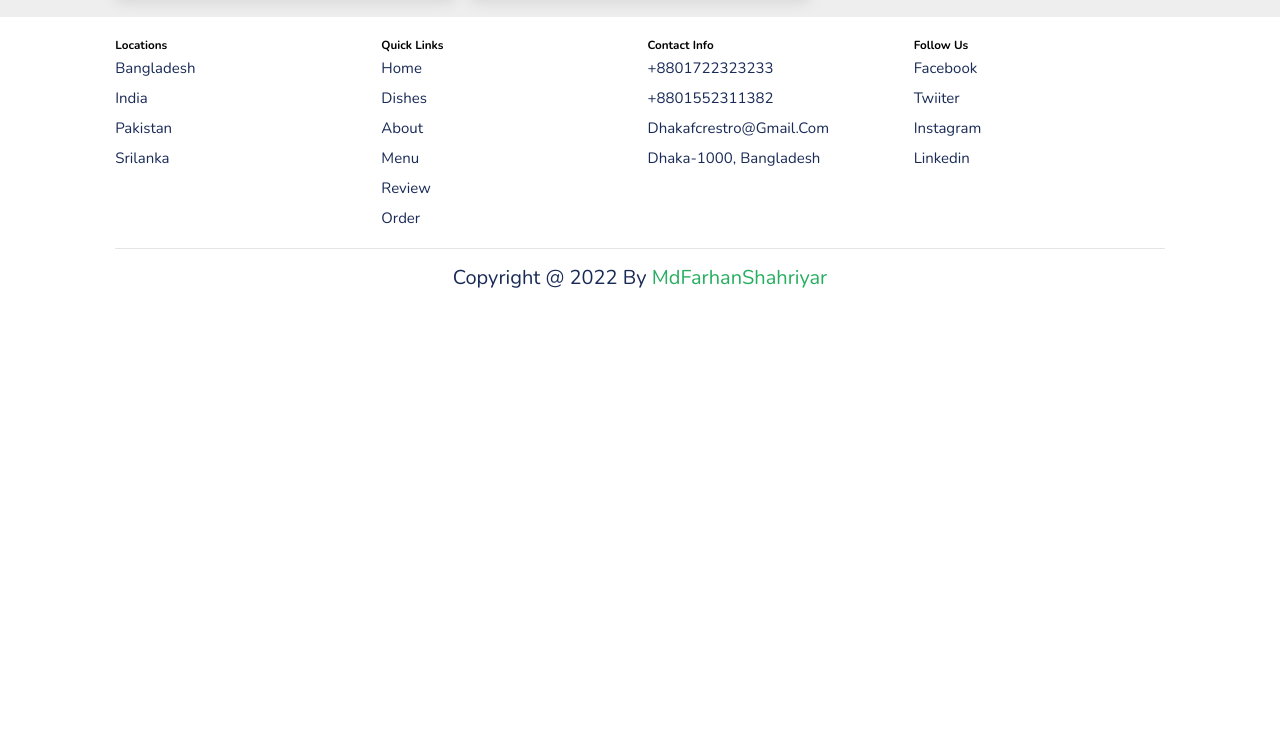
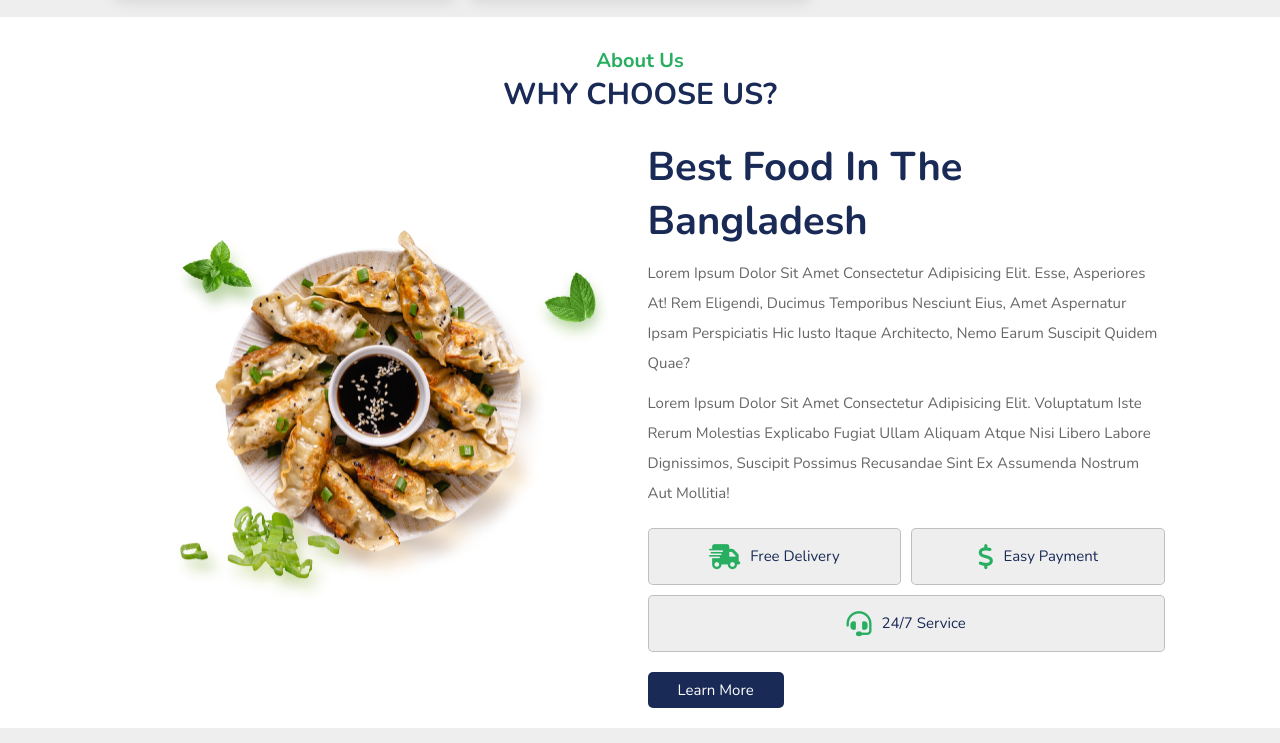
Before and after one commit to farhanshahriyar/dhakafc, a plain HTML site: page index.html in a window 1280 px wide. Shown: the part 1897-2640 px from the top of the page. Before the commit the page ends 2213 px from the top, so only its background shows below. Drawn offline with nearby package versions, Linux system fonts and the light colour scheme.

Commit message:
added about us

```diff
--- a/assets/main.js
+++ b/assets/main.js
@@ -8,10 +8,29 @@ menu.onclick = () => {
     navbar.classList.toggle('acitve');
 }
 
+
+//scroll spy
+let section = document.querySelectorAll('section');
+let navLinks = document.querySelectorAll('header .nav a');
+
 // search box
 window.onscroll = () => {
     menu.classList.remove('fa-times');
     navbar.classList.remove('acitve');
+
+    section.forEach(sec => {
+        let top = window.scrollY;
+        let height = sec.offsetHeight;
+        let offset = sec.offsetTop - 150;
+        let id = sec.Attribute('id');
+
+        if(top => offset && top < offset + height) {
+            navLinks.forEach(links => {
+                links.classList.remove('active')
+                document.querySelector('header .nav a[href*='+id+']').classList.add('active');
+            });
+        };
+    });
 }
 
 document.querySelector('#search-icon').onclick = () => {
--- a/assets/style.css
+++ b/assets/style.css
@@ -311,6 +311,71 @@ header .icon #menu-bars{
     font-size: 2.5rem;
  }
 
+ /* about us */
+ .about .row {
+     display: flex;
+     flex-wrap: wrap;
+     gap: 1.5rem;
+     align-items: center;
+ }
+
+ .about .row .image {
+     flex: 1 1 45rem;
+ }
+
+ .about .row .image img {
+    width: 100%;
+ }
+
+ .about .row .content {
+     flex: 1 1 45rem;
+ }
+
+ .about .row .content h3 {
+     color: var(--black);
+     font-size: 4rem;
+     padding: .5rem 0;
+
+ }
+
+ .about .row .content p {
+    color: var(--light-color);
+    font-size: 1.5rem;
+    padding: .5rem 0;
+    line-height: 2;
+}
+
+.about .row .content .icons-container {
+    display: flex;
+    gap: 1rem;
+    flex-wrap: wrap;
+    padding: 1rem 0;
+    margin-top: 0.5rem;
+}
+
+.about .row .content .icons-container .icons {
+    background: #eee;
+    border-radius: .5rem;
+    border: .1rem solid rgba(0,0,0,.2);
+    display: flex;
+    align-items: center;
+    justify-content: center;
+    gap: 1rem;
+    flex: 1 1 17rem;
+    padding: 1.5rem 1rem;
+}
+
+.about .row .content .icons-container .icons i {
+    font-size: 2.5rem;
+    color: var(--green);
+}
+
+.about .row .content .icons-container .icons span {
+    font-size: 1.5rem;
+    color: var(--black);
+}
+
+
  /* footer */
  .footer .box-container {
      display: grid;
@@ -333,7 +398,7 @@ header .icon #menu-bars{
  .footer .credit {
      text-align: center;
      border-top: .1rem solid rgba(0,0,0,.1);
-     font-size: 2rem;
+     font-size: 1.5rem;
      color: var(--black);
      padding: .5rem;
      padding-top: 1.5rem;
--- a/index.html
+++ b/index.html
@@ -26,10 +26,11 @@
         <nav class="navbar">
             <a class="active" href="#home">home</a>
             <a href="#dishes">dishes</a>
+            <a href="#about">about</a>
             <a href="#menu">menu</a>
             <a href="#review">review</a>
             <a href="#order">order</a>
-            <a href="#about">about</a>
+
         </nav>
 
         <div class="icon">
@@ -237,6 +238,41 @@
     </section>
     <!-- dishes section ends -->
 
+    <!-- about us starts -->
+    <section class="about" id="about">
+        <h3 class="sub-heading">about us</h3>
+        <h1 class="heading">Why choose us?</h1>
+
+        <div class="row">
+            <div class="image">
+                <img src="assets/images/about-img.png" alt="">
+            </div>
+            <div class="content">
+                <h3>Best Food in the Bangladesh</h3>
+                <p>Lorem ipsum dolor sit amet consectetur adipisicing elit. Esse, asperiores at! Rem eligendi, ducimus temporibus
+                    nesciunt eius, amet aspernatur ipsam perspiciatis hic iusto itaque architecto, nemo earum suscipit quidem quae?</p>
+                <p>Lorem ipsum dolor sit amet consectetur adipisicing elit. Voluptatum iste rerum molestias explicabo fugiat
+                        ullam aliquam atque nisi libero labore dignissimos, suscipit possimus recusandae sint ex assumenda nostrum aut mollitia!</p>
+                    <div class="icons-container">
+                        <div class="icons">
+                            <i class="fas fa-shipping-fast"></i>
+                            <span>free delivery</span>
+                        </div>
+                        <div class="icons">
+                            <i class="fas fa-dollar-sign"></i>
+                            <span>Easy payment</span>
+                        </div>
+                        <div class="icons">
+                            <i class="fas fa-headset"></i>
+                            <span>24/7 service</span>
+                        </div>
+                    </div>
+                    <a href="#" class="btn">Learn More</a>
+            </div>
+        </div>
+    </section>
+    <!-- about us ends -->
+
     <!-- footer section starts -->
     <section class="footer">
         <div class="box-container">
```
